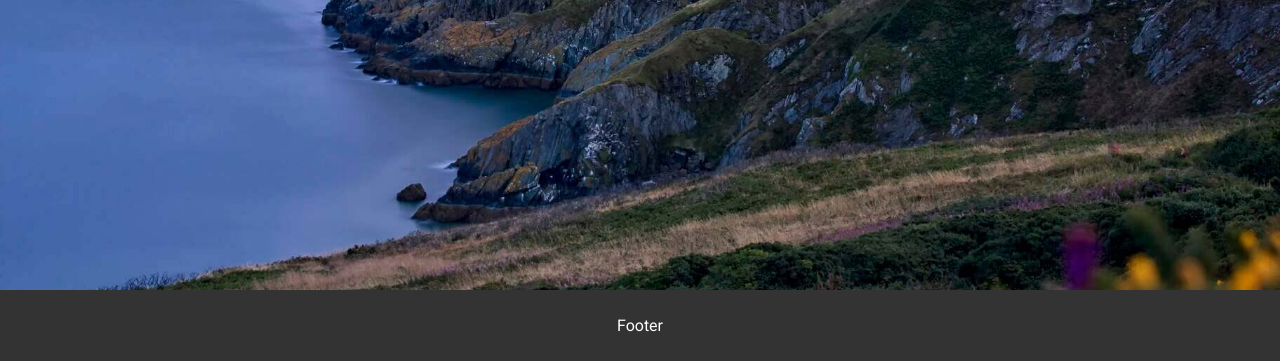
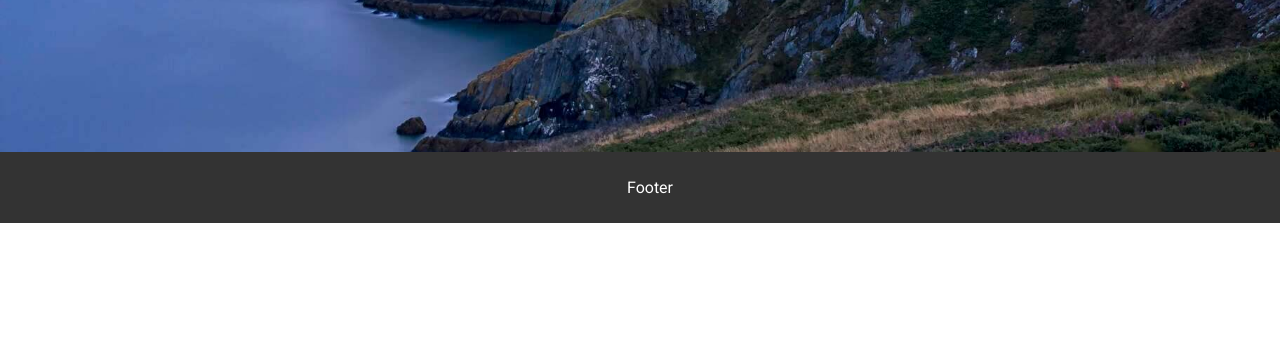
Before and after one commit to AlenKrga/tourist, a plain HTML site: page accommodations.html in a window 1280 px wide. Shown: the part 577-938 px from the top of the page. After the commit the page ends 800 px from the top, so only its background shows below. Drawn offline with Linux system fonts and the light colour scheme.

Commit message:
style.css
fixing footer to make it on bottom using flexbox

```diff
--- a/accommodations.html
+++ b/accommodations.html
@@ -1,4 +1,4 @@
-!DOCTYPE html>
+<!DOCTYPE html>
 <html>
 	<head>
 	<title>Accommodations</title>
--- a/assets/css/style.css
+++ b/assets/css/style.css
@@ -5,8 +5,16 @@ body {
   margin:0;
   padding: 0;
   font-family: 'Roboto', sans-serif;
+  min-height: 100vh;
+  margin: 0;
+
+
 }
 
+body {
+  display:flex;
+  flex-direction: column;
+}
 
 
 nav ul {
@@ -38,13 +46,19 @@ nav ul {
     padding: 10px;
     text-align: center;
     color: white;
-    position: relative;
+
+    left: 0;
+    bottom: 0;
+    width: 100%;
+    min-height: 50px;
+
 
   }
 
   .main-intro {
     text-align: center;
-    height: 100vh;
+    min-height: 50px;
+
     background-image: url("../images/mainbg.jpg");
     background-attachment: fixed;
     background-size: cover;
@@ -54,6 +68,7 @@ nav ul {
     z-index: 1;
     padding-top: 1px;
     color: whitesmoke;
+    flex: 1;
 
   }
 
```
